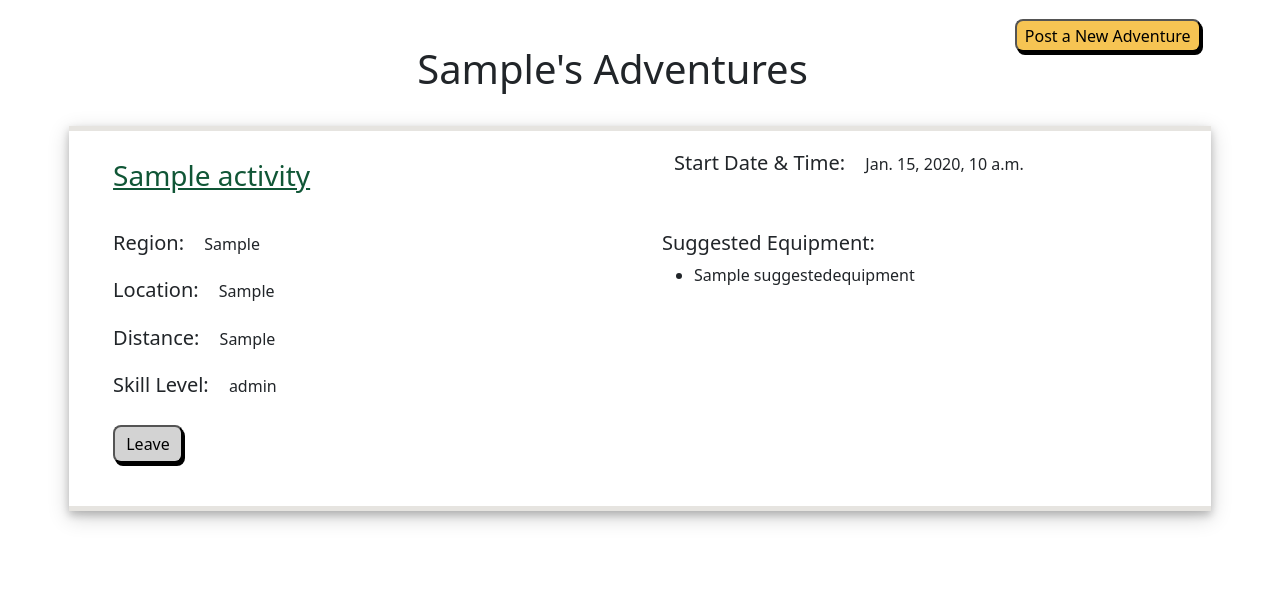
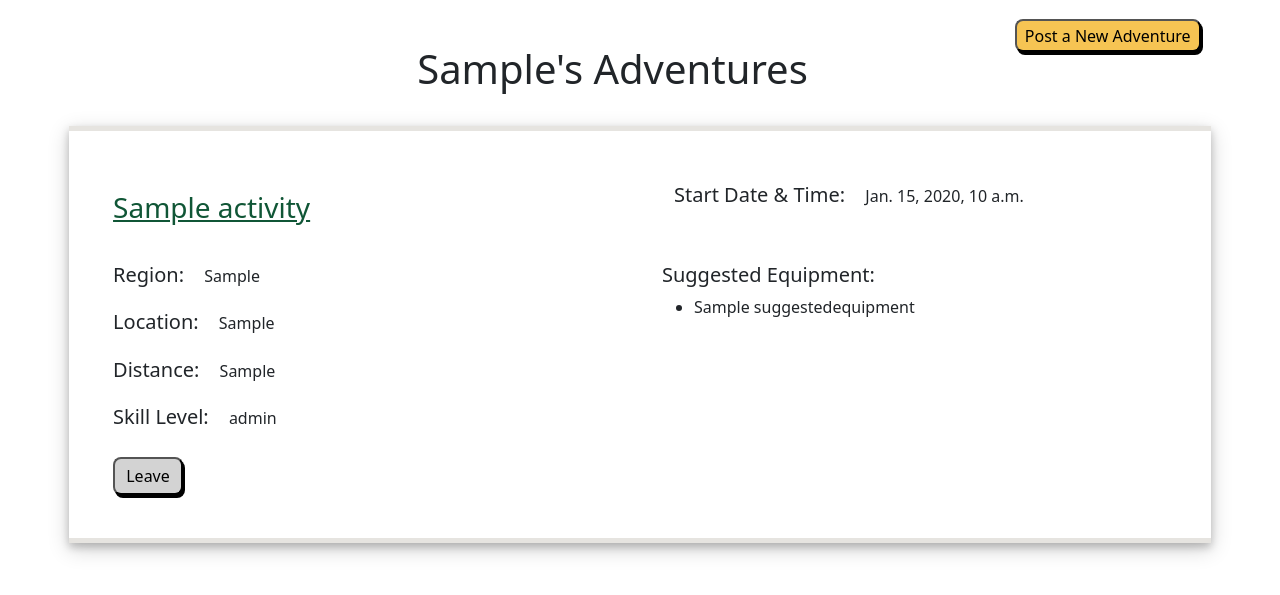
Before and after one commit to mickelsendamon/Connected_Outdoors, a Django app: template adventure_app/templates/my_adventures.html in a window 1280 px wide. Shown: the part 56-651 px from the top of the page. Run offline with Django 3.2, Linux system fonts and the light colour scheme; the template is opened without the code that fills it: values that come from a table or form of the project are taken from there, others are empty; tables that the repository leaves empty hold one stand-in row (values such as "Sample post"); some libraries are stand-ins or nearby versions; some web fonts are replaced.

Commit message:
adjusted padding at top

```diff
--- a/adventure_app/static/css/my_adventures.css
+++ b/adventure_app/static/css/my_adventures.css
@@ -138,7 +138,7 @@
 }
 
 .container-fluid .my_adventures_listed{
-    padding: 0em 0em 2em 2.75em;
+    padding: 2em 0em 2em 2.75em;
     border-bottom:   #e6e4e0 5px solid;
     border-top:  #e6e4e0 5px solid;
     margin-bottom:  4%;
--- a/adventure_app/static/css/upcoming_adventures.css
+++ b/adventure_app/static/css/upcoming_adventures.css
@@ -14,7 +14,7 @@
     border-bottom:   #e6e4e0 5px solid;
     border-top:  #e6e4e0 5px solid;
     margin-bottom:  60px;
-    padding: 0em 0em 2em 2.75em;
+    padding: 2em 0em 2em 2.75em;
     box-shadow: 0 4px 8px 0 rgba(0, 0, 0, 0.2), 0 6px 20px 0 rgba(0, 0, 0, 0.19);
 }
 #page_content_wrapper{
```
